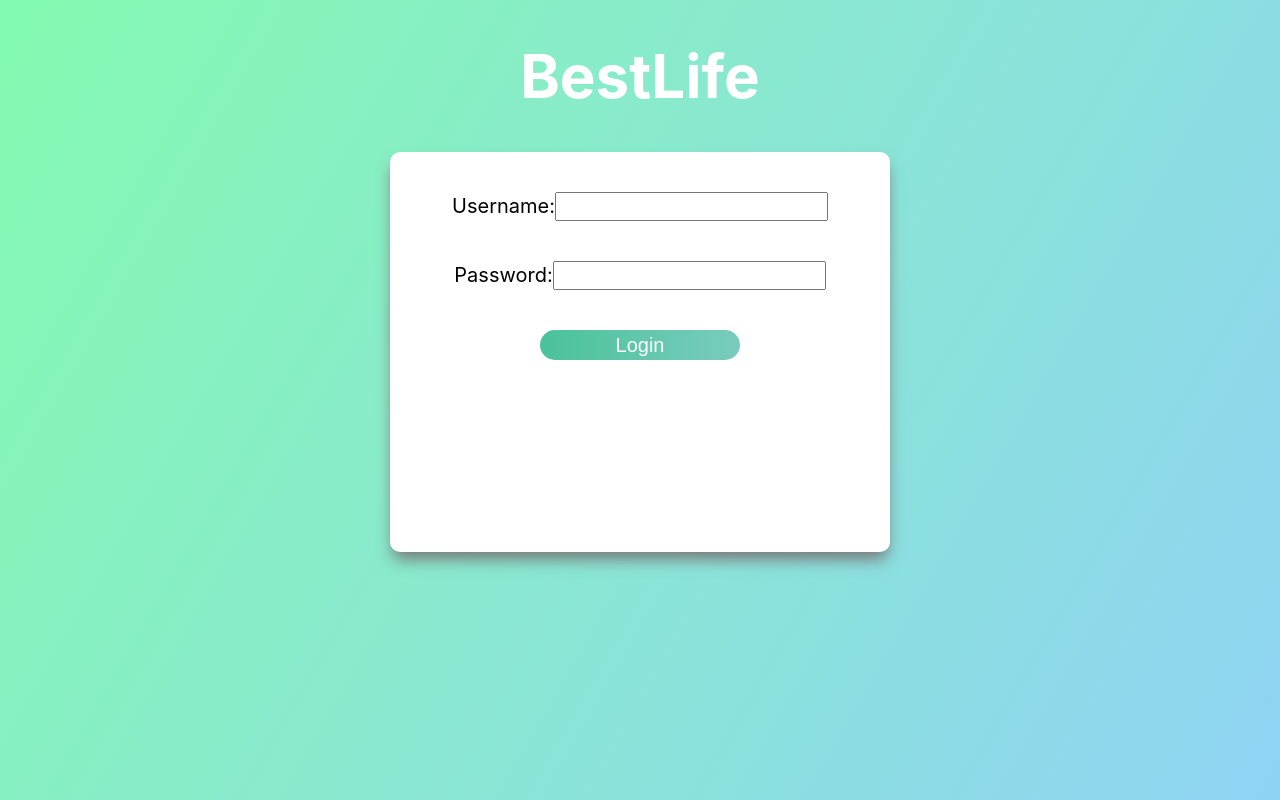
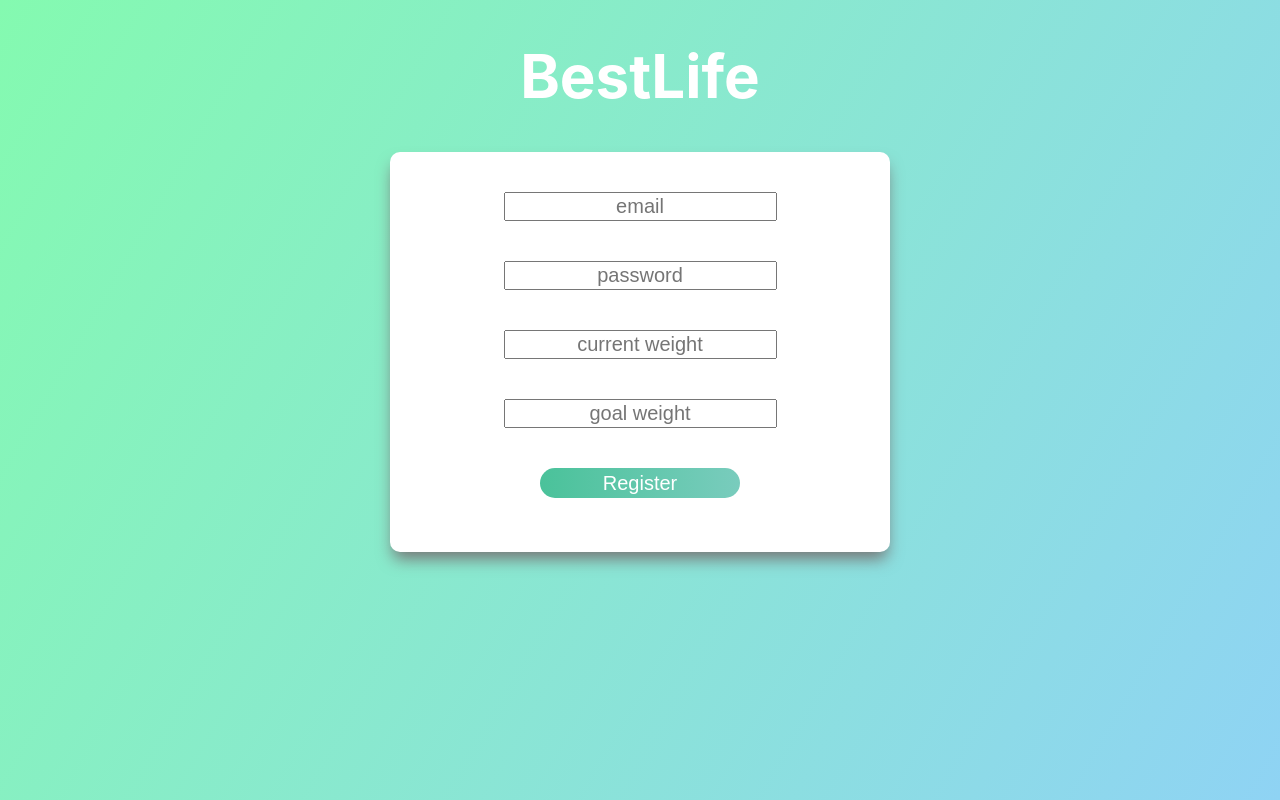
Before and after one commit to Calvinkim4/best-life, a React (Create React App) app in the folder client/: page / in a window 1280 px wide. Built offline with nearby package versions, Linux system fonts and the light colour scheme.

Commit message:
Created registerpage

```diff
--- a/client/src/App.js
+++ b/client/src/App.js
@@ -6,6 +6,7 @@ import { Router } from 'react-router-dom';
 //components
 import LoginForm from './components/LoginForm/LoginForm';
 import Dashboard from './components/Dashboard/Dashboard'
+  import RegisterPage from './components/RegisterPage/RegisterPage';
 
 
 
@@ -26,11 +27,9 @@ class App extends React.Component {
     return (
       <div className="App">
         <h1 className='best-life'>BestLife</h1>
-        { !this.state.signedIn && <LoginForm signIn = {this.handleSignIn} />}
-        { this.state.signedIn && <Dashboard/>}
-
-
-
+        {/* { !this.state.signedIn && <LoginForm signIn = {this.handleSignIn} />}
+        { this.state.signedIn && <Dashboard/>} */}
+        <RegisterPage />
       </div>
     );
   }
--- a/client/src/components/LoginForm/LoginForm.css
+++ b/client/src/components/LoginForm/LoginForm.css
@@ -43,3 +43,12 @@
   margin-top: 20px;
   font-size: 20px;
 }
+
+.weight {
+  margin-top: 20px;
+  font-size: 20px;
+}
+
+input {
+  text-align: center;
+}
--- /dev/null
+++ b/client/src/components/RegisterPage/RegisterPage.js
@@ -0,0 +1,58 @@
+import React, { Component } from 'react';
+
+class RegisterPage extends Component {
+    constructor(){
+        super();
+        this.state = {
+            email: '',
+            password: '',
+            current_weight: 0,
+            goal_weight: 0
+        }
+    }
+
+
+    onRegisterFormChange = (event) => {
+        const element = event.target
+        const name = element.name
+        let value = element.value
+
+        if (name === 'current_weight' || name === 'goal_weight') {
+            value = parseInt(value);
+            console.log('asdfasdfa');
+        }
+
+        const newState = {}
+        newState[name] = value
+
+        this.setState(newState)
+
+    }
+
+    render () {
+        return (
+            <div>
+                <form className='login-form' onSubmit={this.props.signIn}>
+                    <label className='username' htmlFor='email'>
+                    <input className='username'type='text' name='email' placeholder='email' onChange={ this.onRegisterFormChange }/>
+                    </label>
+                    <label className='password'htmlFor='password'>
+                    <input className='password'type='password' name='password' placeholder='password' onChange={ this.onRegisterFormChange }/>
+                    </label>
+                    {/* <label className='password'htmlFor='retypepassword'>
+                    <input className='password'type='password' name='retypepassword' placeholder='re-type password'/>
+                    </label> */}
+                    <label className='weight'htmlFor='weight'>
+                    <input className='weight'type='text' name='current_weight' placeholder='current weight'onChange={ this.onRegisterFormChange }/>
+                    </label>
+                    <label className='weight'htmlFor='weight'>
+                    <input className='weight'type='text' name='goal_weight' placeholder='goal weight'onChange={ this.onRegisterFormChange }/>
+                    </label>
+                    <button className='login-btn'type='submit'>Register</button>
+                </form>
+            </div>
+        )
+    }
+}
+
+export default RegisterPage;
```
Also changed, not shown: client/src/services/userApi.js (added, +7 -0 lines), 1 other file (tests, documents, lock files or other folders).
